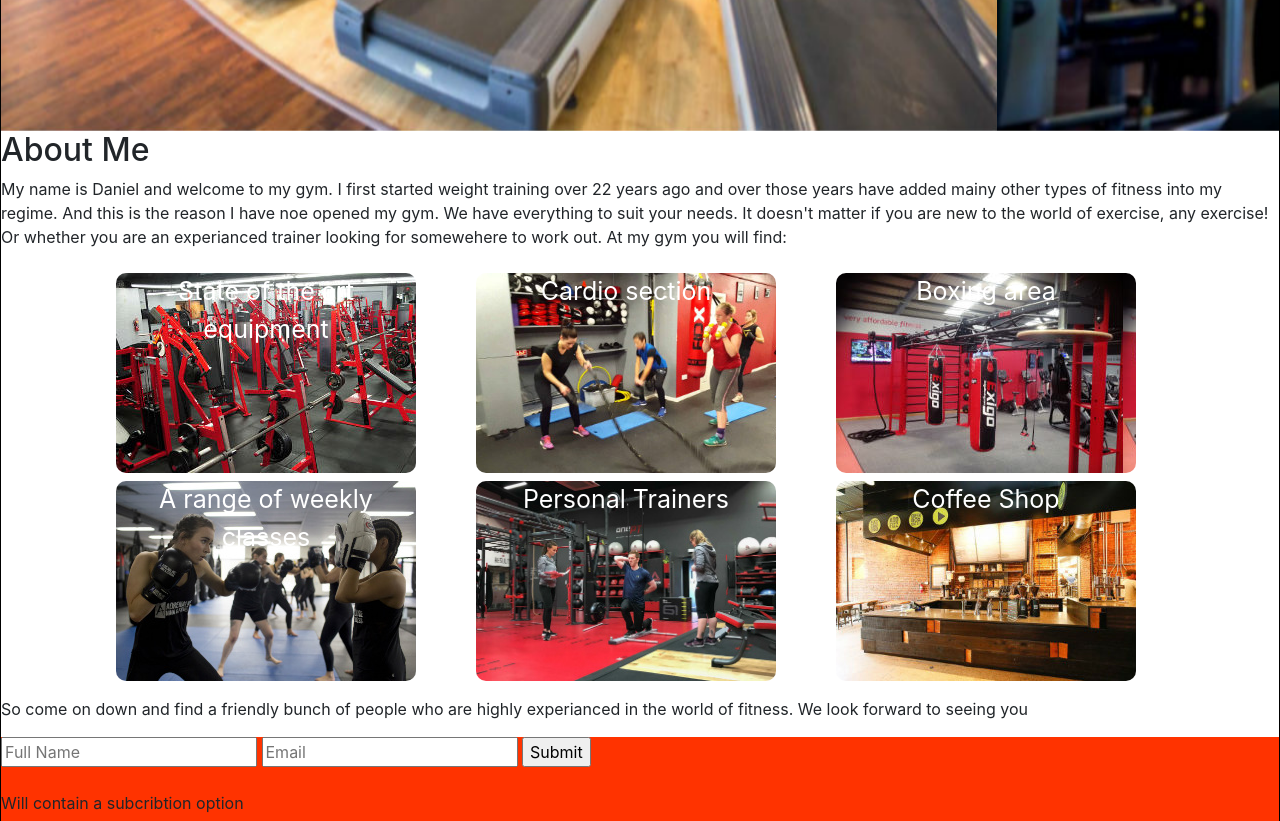
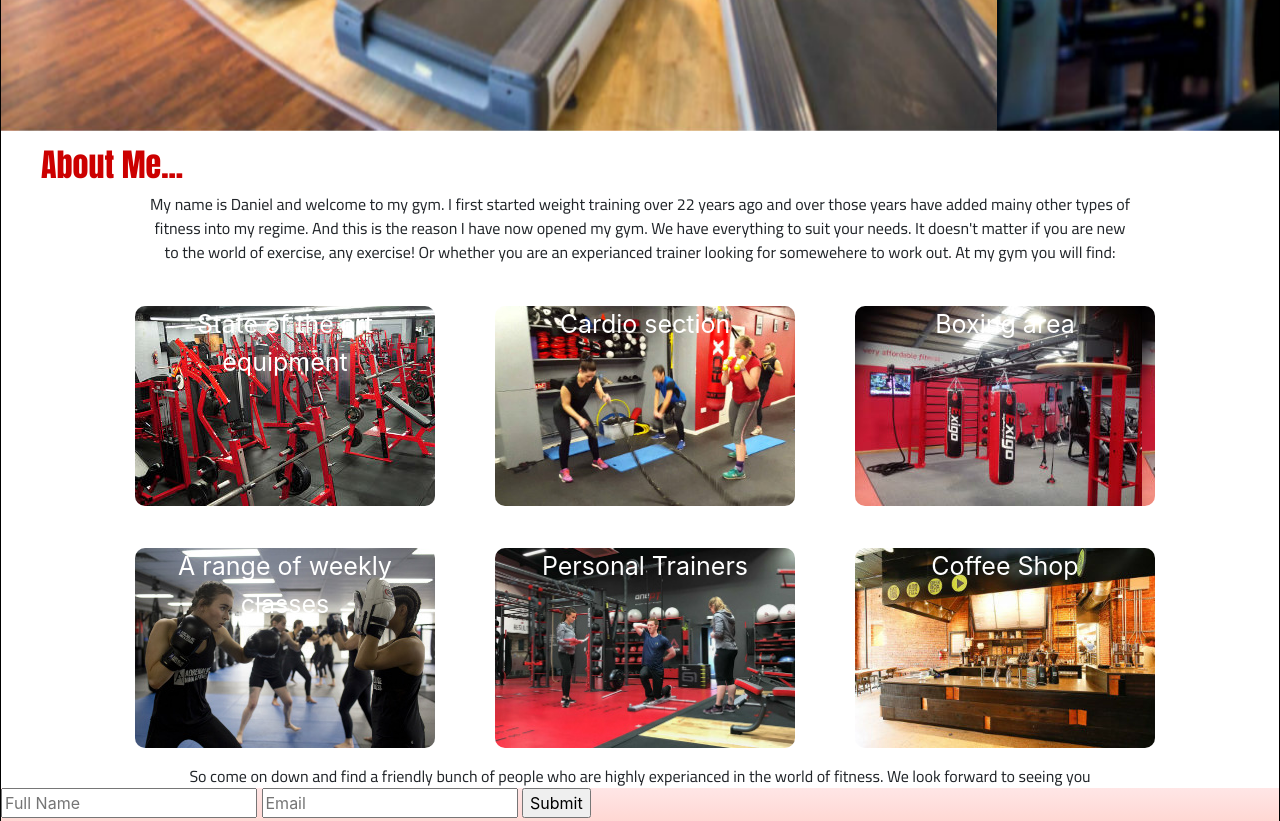
Before and after one commit to span18/DJ-Gyms, a plain HTML site: page index.html in a window 1280 px wide. Shown: the part 660-1481 px from the top of the page. Drawn offline with nearby package versions, Linux system fonts and the light colour scheme.

```diff
--- a/css/main.css
+++ b/css/main.css
@@ -86,8 +86,7 @@
 .container {
 	display: flex;
 	justify-content: center;
-	margin-left: 50px;
-	margin-right: 5px;
+
 }
 
 ul {
@@ -98,38 +97,57 @@
 	font-size: 25px;
 	width: 300px;
 	height: 200px;
-	margin-top: 8px;
+	margin-top: 42px;
 	text-align: center;
 	border-radius: 10px;
 	color: white;
 
 }
 
+h2 {
+	font-family: 'Anton', sans-serif;
+	margin-top: 15px;
+	margin-left: 40px;
+	color: #cc0000;
+}
+
+article p {
+	font-family: 'Cairo', sans-serif;
+	text-align: center;
+	margin: 0px 148px 0px 148px;
+}
+
 #gym-pic {
 	background-image: url("../Images/gym-pic.jpg");
+	max-width: 300px;
 }
 
 #personal-pic {
 	background-image: url("../Images/personal-pic.jpg");
+	max-width: 300px;
 }
 
 #boxing-pic {
 	background-image: url("../Images/boxing-pic.jpg");
+	max-width: 300px;
 }
 
 #classes-pic {
 	background-image: url("../Images/classes-pic.jpg");
+	max-width: 300px;
 }
 
 #cardio-pic {
 	background-image: url("../Images/cardio-pic.jpg");
+	max-width: 300px;
 }
 
 #coffee-pic {
 	background-image: url("../Images/coffee-shop.jpg");
+	max-width: 300px;
 }
 
 footer {
-	background-color: #ff3300;
+	background-image: linear-gradient(0deg, #ff3300, #ffe6e6);
 	height: 400px;
 }
--- a/index.html
+++ b/index.html
@@ -6,6 +6,7 @@
 	<link rel="stylesheet" href="https://cdnjs.cloudflare.com/ajax/libs/font-awesome/4.7.0/css/font-awesome.min.css">
 	<link href="https://fonts.googleapis.com/css?family=Anton|Noto+Serif+KR|Open+Sans|Open+Sans+Condensed:300" rel="stylesheet">
 	<link href="https://fonts.googleapis.com/css?family=Anton|Open+Sans" rel="stylesheet">
+	<link href="https://fonts.googleapis.com/css?family=Anton|Cairo|Open+Sans" rel="stylesheet">
 	<link rel="stylesheet" href="https://stackpath.bootstrapcdn.com/bootstrap/4.1.3/css/bootstrap.min.css" integrity="sha384-MCw98/SFnGE8fJT3GXwEOngsV7Zt27NXFoaoApmYm81iuXoPkFOJwJ8ERdknLPMO" crossorigin="anonymous">
 	<link rel="stylesheet" type="text/css" href="css/main.css">
 	<title>DJ Gyms</title>
@@ -49,8 +50,8 @@
 	</section>
 
 	<article>
-		<h2>About Me</h2>
-		<p>My name is Daniel and welcome to my gym. I first started weight training over 22 years ago and over those years have added mainy other types of fitness into my regime. And this is the reason I have noe opened my gym. We have everything to suit your needs. It doesn't matter if you are new to the world of exercise, any exercise! Or whether you are an experianced trainer looking for somewehere to work out. At my gym you will find: </p>
+		<h2>About Me...</h2>
+		<p>My name is Daniel and welcome to my gym. I first started weight training over 22 years ago and over those years have added mainy other types of fitness into my regime. And this is the reason I have now opened my gym. We have everything to suit your needs. It doesn't matter if you are new to the world of exercise, any exercise! Or whether you are an experianced trainer looking for somewehere to work out. At my gym you will find: </p>
 
 	<div class="container">
 		<ul>
```
